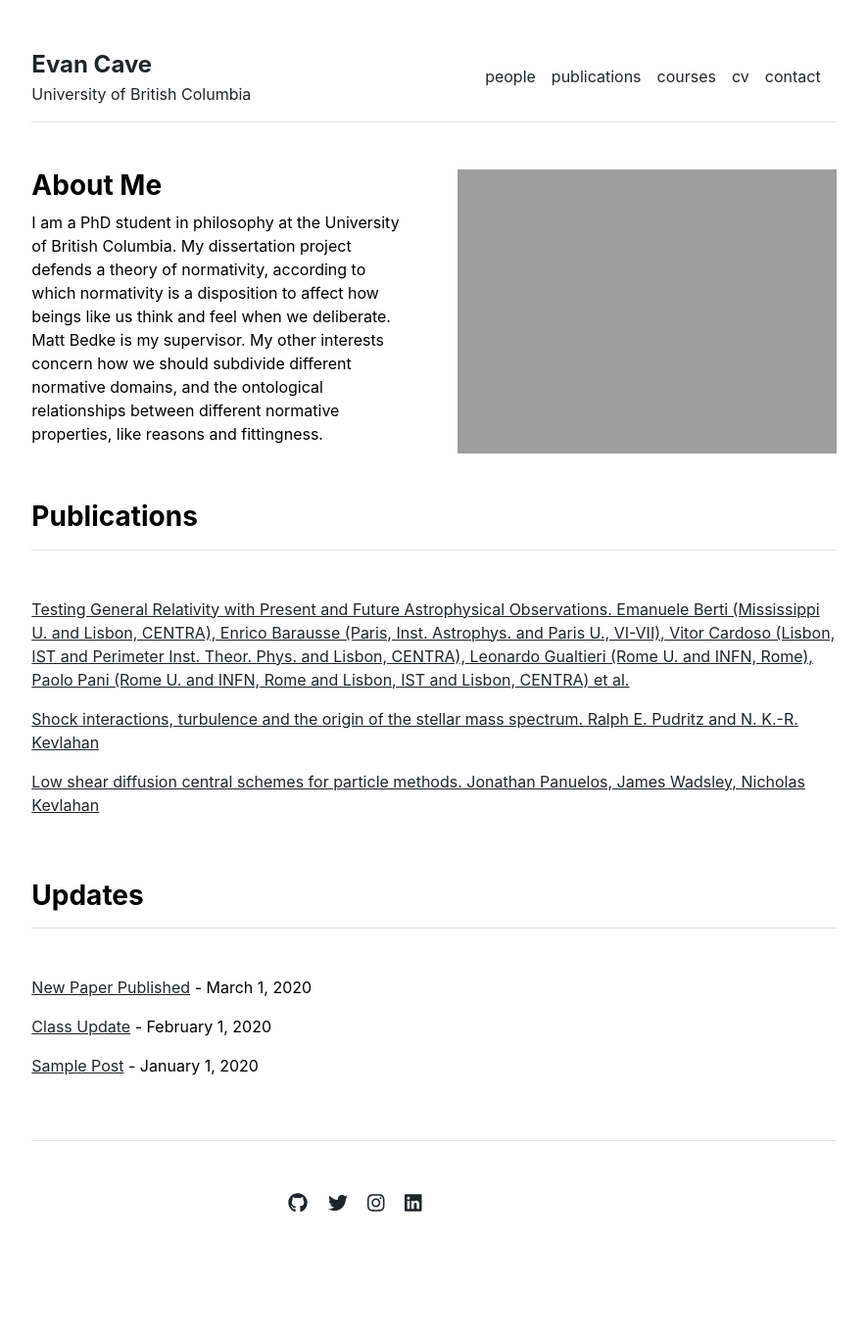
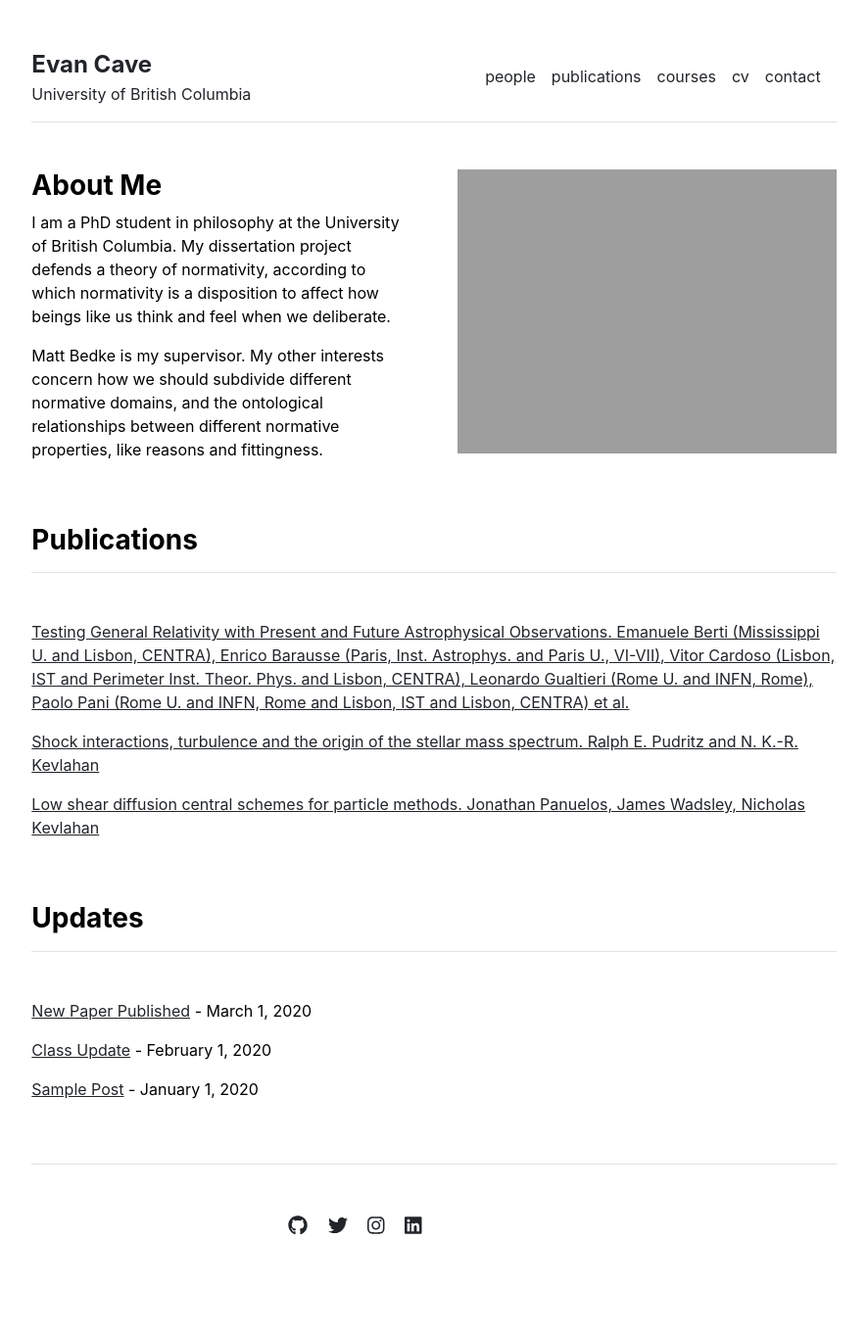
Before and after one commit to evancave/evancave.github.io, a Jekyll site: the page built from index.md, in a window 1280 px wide. Shown: the whole page at 98% size, without its empty margins (197-1082 px from the left). Built offline with Jekyll 4.4.1, drawn with Linux system fonts in a browser that asks for light colours; before the commit the page ends 1339 px from its top, so only the background shows below that.

```diff
--- a/_layouts/home.html
+++ b/_layouts/home.html
@@ -5,9 +5,8 @@ layout: default
 <div class="row g-5 mb-5">
   <div class="col-md-6">
     <h3 class="fw-bold">About Me</h3>
-    I am a PhD student in philosophy at the University of British Columbia. My dissertation project defends a theory of normativity, according to which normativity is a disposition to affect how beings like us think and feel when we deliberate.
-
-    Matt Bedke is my supervisor. My other interests concern how we should subdivide different normative domains, and the ontological relationships between different normative properties, like reasons and fittingness.
+    <p>I am a PhD student in philosophy at the University of British Columbia. My dissertation project defends a theory of normativity, according to which normativity is a disposition to affect how beings like us think and feel when we deliberate.</p>
+    <p>Matt Bedke is my supervisor. My other interests concern how we should subdivide different normative domains, and the ontological relationships between different normative properties, like reasons and fittingness.</p>
   </div>
   <div class="col-md-6">
     <img src="{{ site.github.url }}/assets/img/photo.jpeg" alt="Home" width="100%">
```
